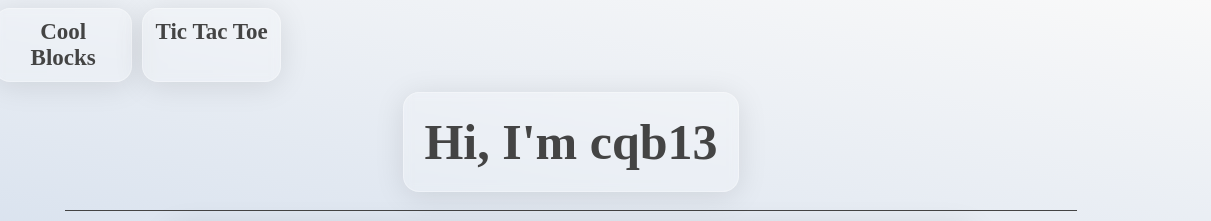
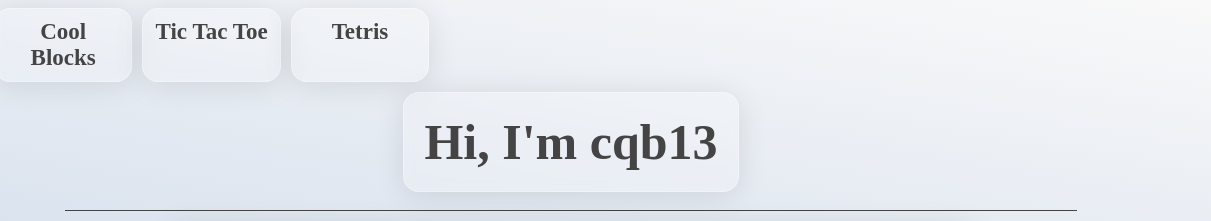
Before and after one commit to cqb13/cqb13.github.io, a plain HTML site: page index.html in a window 1280 px wide. Shown: the top 221 px of the page, 69-1280 px from the left. Drawn offline with Linux system fonts and the light colour scheme.

Commit message:
🔗 Tetris link

```diff
--- a/index.html
+++ b/index.html
@@ -23,6 +23,9 @@
             </a>
             <a href="https://cqb13.me/Tic-Tac-Toe" class="nav block">
                 <p>Tic Tac Toe</p>
+            </a>
+            <a href="https://cqb13.me/Tetris/" class="nav block">
+                <p>Tetris</p>
             </a>
         </div>
         <h1 class="block">Hi, I'm cqb13</h1>
```
